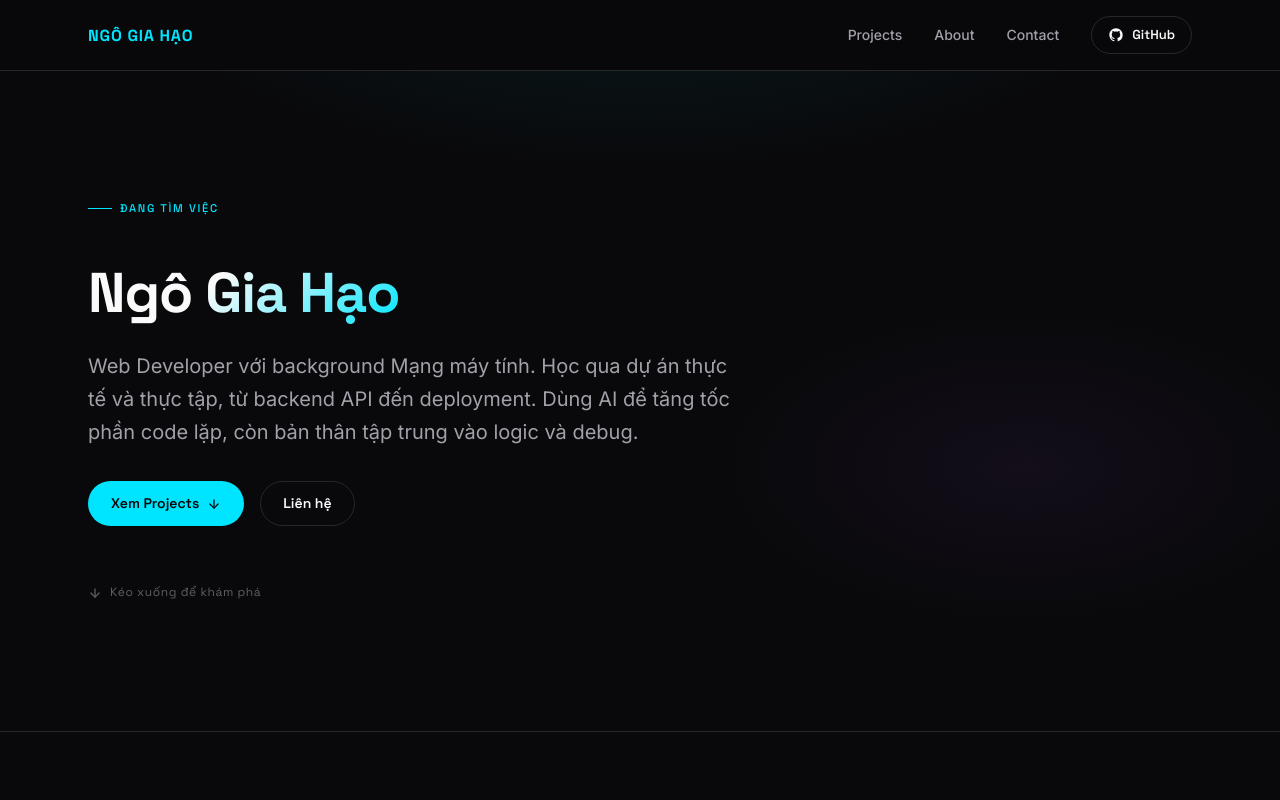
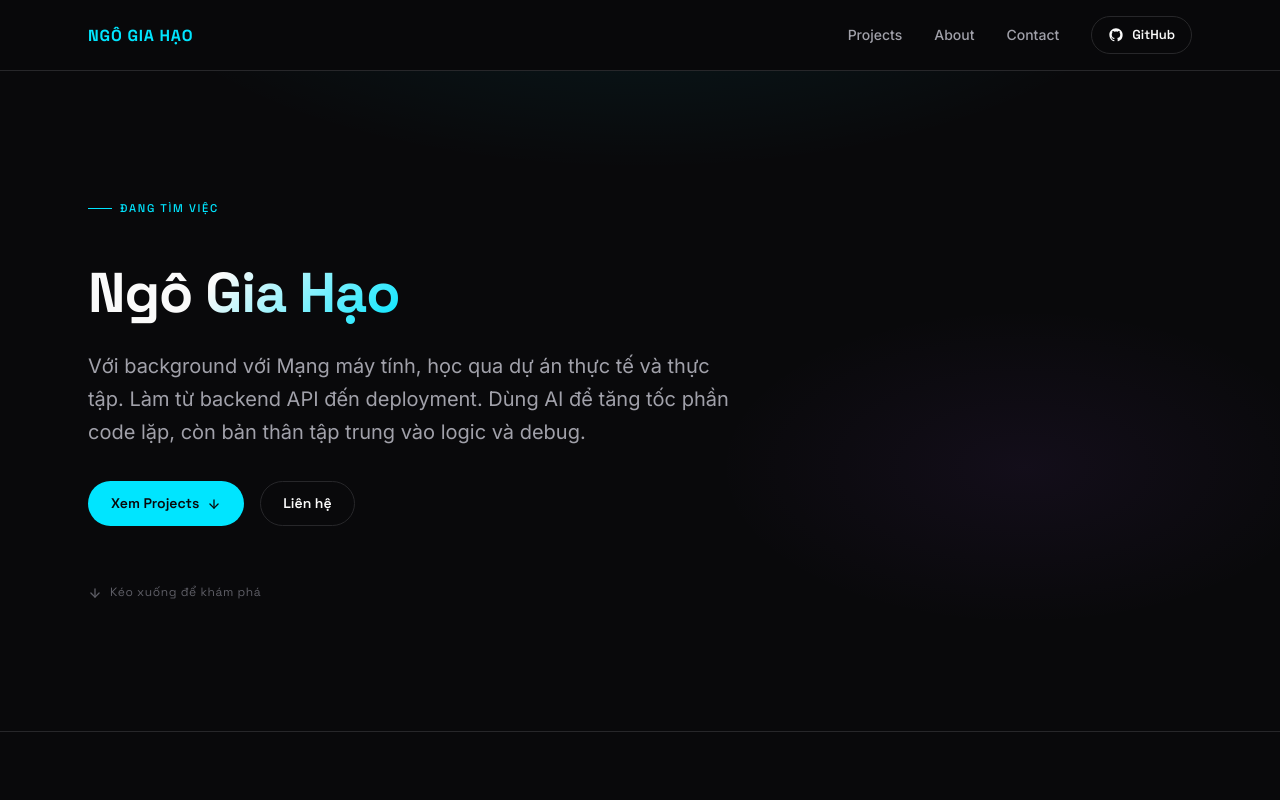
Before and after one commit to HaoNgo232/portfolio, a Next.js app: page / in a window 1280 px wide. Shown: the top 800 px of the page. Built offline with nearby package versions, Linux system fonts and the light colour scheme.

Commit message:
feat: Update portfolio title and description for clarity, and adjust job title to Fresher/Junior

```diff
--- a/app/layout.tsx
+++ b/app/layout.tsx
@@ -15,9 +15,9 @@ const inter = Inter({
 });
 
 export const metadata: Metadata = {
-  title: "Ngô Gia Hạo — Web Developer",
+  title: "Ngô Gia Hạo — Portfolio",
   description:
-    "Portfolio của Ngô Gia Hạo — Web Developer với background Mạng máy tính, làm backend NestJS/Node.js, biết Docker và Kubernetes.",
+    "Portfolio của Ngô Gia Hạo — Với background Mạng máy tính, học lập trình qua dự án thực tế, làm backend NestJS/Node.js, làm việc với Docker và Kubernetes.",
   keywords: [
     "web developer",
     "portfolio",
--- a/app/page.tsx
+++ b/app/page.tsx
@@ -265,9 +265,9 @@ export default function Home() {
               <span className="hero-name">Ngô Gia Hạo</span>
             </h1>
             <p className="hero-subtitle">
-              Web Developer với background Mạng máy tính. Học qua dự án thực tế
-              và thực tập, từ backend API đến deployment. Dùng AI để tăng tốc
-              phần code lặp, còn bản thân tập trung vào logic và debug.
+              Với background với Mạng máy tính, học qua dự án thực tế và thực
+              tập. Làm từ backend API đến deployment. Dùng AI để tăng tốc phần
+              code lặp, còn bản thân tập trung vào logic và debug.
             </p>
             <div className="hero-actions">
               <a href="#projects" className="btn btn-primary">
@@ -342,7 +342,7 @@ export default function Home() {
         <div className="container">
           <div ref={contactRef} className="fade-up contact-inner">
             <p className="section-label">Liên hệ</p>
-            <h2>Đang tìm việc Web Developer</h2>
+            <h2>Đang tìm việc Fresher/Junior</h2>
             <p
               style={{ marginTop: "1rem", color: "var(--clr-text-secondary)" }}
             >
```
